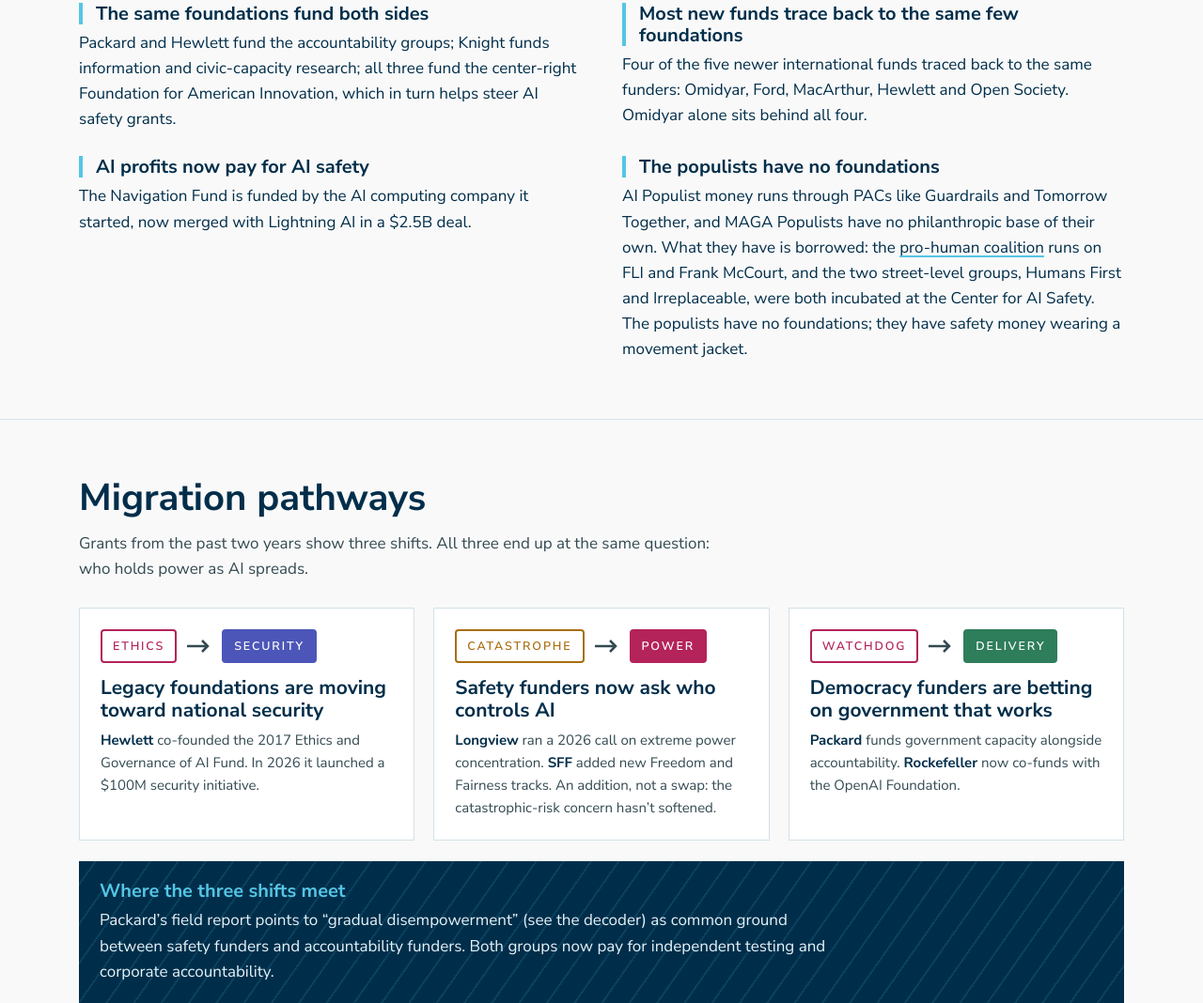
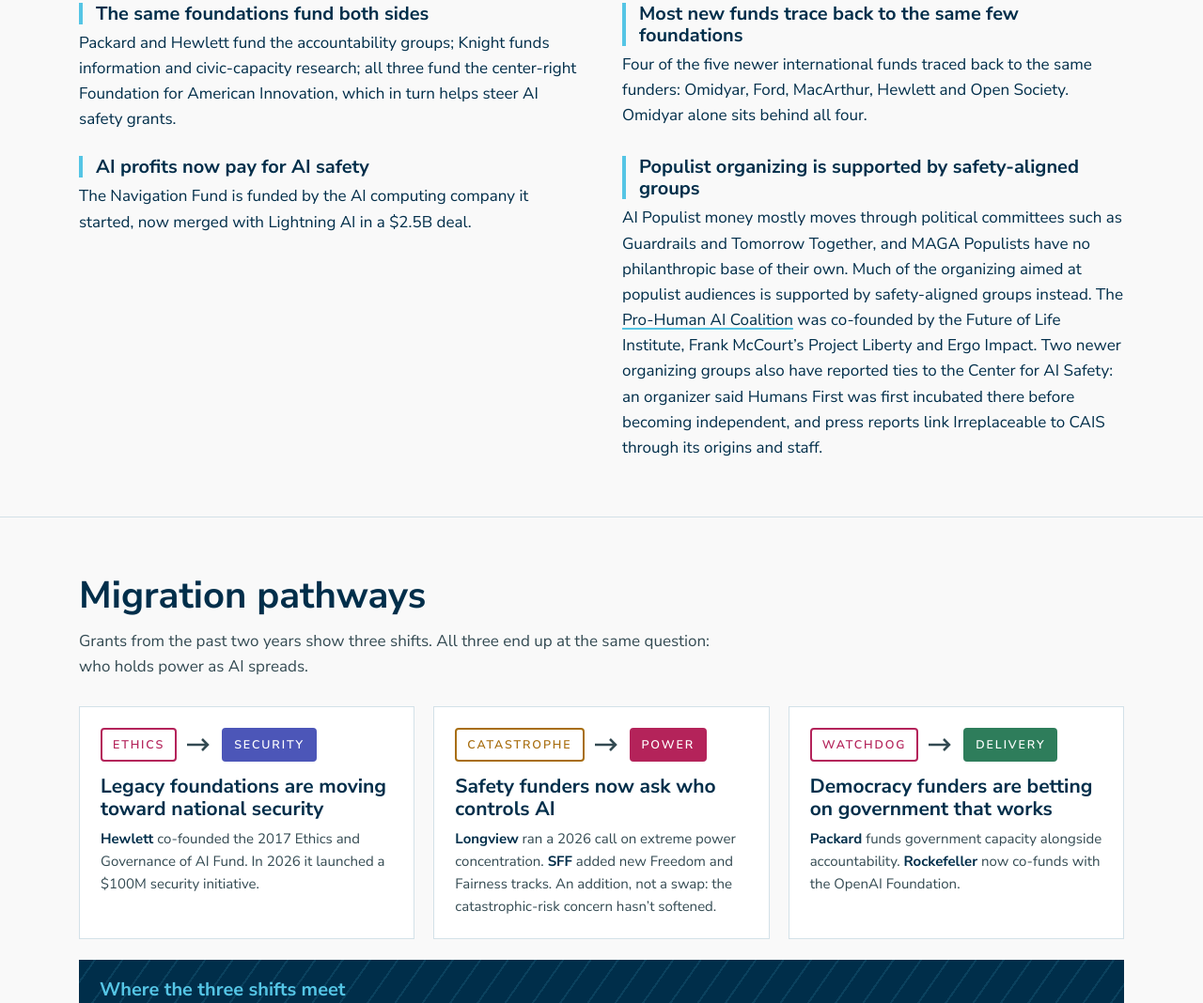
Before and after one commit to Higher-Ground-Institute/Higher-Ground-Institute.github.io, a plain HTML site: page PhilanthropyFieldGuide/index.html in a window 1280 px wide. Shown: the part 2924-3992 px from the top of the page at 94% size. Drawn offline with nearby package versions, Linux system fonts and the light colour scheme.

Commit message:
Philanthropy guide: feedback round 1 (State capacity, Public builders, grantee and decoder updates)

```diff
--- a/PhilanthropyFieldGuide/index.html
+++ b/PhilanthropyFieldGuide/index.html
@@ -260,7 +260,7 @@ footer{padding:32px 0 48px;color:var(--muted);font-size:14.5px}
       <li><h3>The same foundations fund both sides</h3><p>Packard and Hewlett fund the accountability groups; Knight funds information and civic-capacity research; all three fund the center-right Foundation for American Innovation, which in turn helps steer AI safety grants.</p></li>
       <li><h3>Most new funds trace back to the same few foundations</h3><p>Four of the five newer international funds traced back to the same funders: Omidyar, Ford, MacArthur, Hewlett and Open Society. Omidyar alone sits behind all four.</p></li>
       <li><h3>AI profits now pay for AI safety</h3><p>The Navigation Fund is funded by the AI computing company it started, now merged with Lightning AI in a $2.5B deal.</p></li>
-      <li><h3>The populists have no foundations</h3><p>AI Populist money runs through PACs like Guardrails and Tomorrow Together, and MAGA Populists have no philanthropic base of their own. What they have is borrowed: the <a href="#prowords">pro-human coalition</a> runs on FLI and Frank McCourt, and the two street-level groups, Humans First and Irreplaceable, were both incubated at the Center for AI Safety. The populists have no foundations; they have safety money wearing a movement jacket.</p></li>
+      <li><h3>Populist organizing is supported by safety-aligned groups</h3><p>AI Populist money mostly moves through political committees such as Guardrails and Tomorrow Together, and MAGA Populists have no philanthropic base of their own. Much of the organizing aimed at populist audiences is supported by safety-aligned groups instead. The <a href="#prowords">Pro-Human AI Coalition</a> was co-founded by the Future of Life Institute, Frank McCourt’s Project Liberty and Ergo Impact. Two newer organizing groups also have reported ties to the Center for AI Safety: an organizer said Humans First was first incubated there before becoming independent, and press reports link Irreplaceable to CAIS through its origins and staff.</p></li>
     </ul>
   </div>
 </section>
@@ -330,8 +330,8 @@ footer{padding:32px 0 48px;color:var(--muted);font-size:14.5px}
           <tr><td class="term">Encode</td><td data-l="Camps funding it"><span class="tag c-safety">Safety science</span><span class="tag c-counter">Counterweights</span></td><td data-l="Who pays">Future of Life Institute ($250K in 2024), SFF, Heising-Simons, Omidyar and the Omidyar-led Responsible Technology Youth Power Fund; takes no corporate or frontier-lab executive money</td><td data-l="What it tells you">A youth group with both camps’ money, and the first grantee to be targeted for it: OpenAI subpoenaed Encode over its funders in 2025</td></tr>
           <tr><td class="term">Americans for Responsible Innovation</td><td data-l="Camps funding it"><span class="tag c-safety">Safety science</span></td><td data-l="Who pays">Coefficient Giving</td><td data-l="What it tells you">The DC shop that built the 2025 coalition against federal preemption of state AI laws. Where safety grants turn into lobbying</td></tr>
           <tr><td class="term">Public AI Network</td><td data-l="Camps funding it"><span class="tag c-public">Public builders</span><span class="tag c-state">State capacity</span></td><td data-l="Who pays">Mozilla, Aspen Digital, Open Future, Rockefeller, Patrick J. McGovern Foundation, Bertelsmann</td><td data-l="What it tells you">“Public AI” as infrastructure draws state-capacity and AI-for-good money that accountability work doesn’t. Also a pro-human coalition member</td></tr>
-          <tr><td class="term">Humans First</td><td data-l="Camps funding it"><span class="tag c-safety">Safety science</span></td><td data-l="Who pays">Started in 2026 with a loan from the Center for AI Safety, per NBC News; chair Amy Kremer says the donors are private individuals “who believe in AI safety.” No donor list</td><td data-l="What it tells you">The MAGA-branded anti-AI group was incubated by a safety nonprofit. The populist street campaign has a safety-science birth certificate</td></tr>
-          <tr><td class="term">Irreplaceable</td><td data-l="Camps funding it"><span class="tag c-safety">Safety science</span></td><td data-l="Who pays">Launched August 2026 by Phil Aroneanu, a 350.org co-founder; runs an Education Fund and an Action Fund and discloses no donors; a strategist also serves at the Center for AI Safety, per The Atlantic</td><td data-l="What it tells you">Climate-movement organizers running safety-world strategy. Student walkouts at 100+ colleges in October</td></tr>
+          <tr><td class="term">Humans First</td><td data-l="Camps funding it"><span class="tag c-safety">Safety science</span></td><td data-l="Who pays">Started in 2026 with a loan from the Center for AI Safety, per NBC News; chair Amy Kremer says the donors are private individuals “who believe in AI safety.” No donor list</td><td data-l="What it tells you">A MAGA-branded anti-AI group. Populist organizing with safety-world origins</td></tr>
+          <tr><td class="term">Irreplaceable</td><td data-l="Camps funding it"><span class="tag c-safety">Safety science</span></td><td data-l="Who pays">Launched August 2026 by Phil Aroneanu, a 350.org co-founder; runs an Education Fund and an Action Fund and discloses no donors; a strategist also serves at the Center for AI Safety, per The Atlantic</td><td data-l="What it tells you">Climate-movement organizers with reported safety-world ties. Student walkouts at 100+ colleges in October</td></tr>
           <tr><td class="term">AI Now Institute</td><td data-l="Camps funding it"><span class="tag c-counter">Counterweights</span></td><td data-l="Who pays">Open Society, Ford, Mozilla, Omidyar, Luminate; MacArthur and Minderoo earlier; dropped Microsoft Research and DeepMind</td><td data-l="What it tells you">The control case. The accountability flagship takes no safety or lab-adjacent money, and its funder list is the Counterweights camp in miniature</td></tr>
         </tbody>
       </table>
@@ -483,7 +483,7 @@ footer{padding:32px 0 48px;color:var(--muted);font-size:14.5px}
           <li><b class="c-counter">Omidyar:</b> steering committee seat</li>
           <li><b class="c-safety">Mila, Center for AI Safety:</b> steering committee and member</li>
           <li><b>Labor and faith:</b> AFT, AFL-CIO Tech Institute, SAG-AFTRA, Institute for Family Studies among the signatories</li>
-          <li><b class="c-safety">Humans First, Irreplaceable:</b> the street-level groups, both incubated at the Center for AI Safety; Amy Kremer and Phil Aroneanu spoke at the Assembly</li>
+          <li><b class="c-safety">Humans First, Irreplaceable:</b> the newer organizing groups; Amy Kremer and Phil Aroneanu spoke at the Assembly</li>
         </ul>
       </div>
     </div>
```
